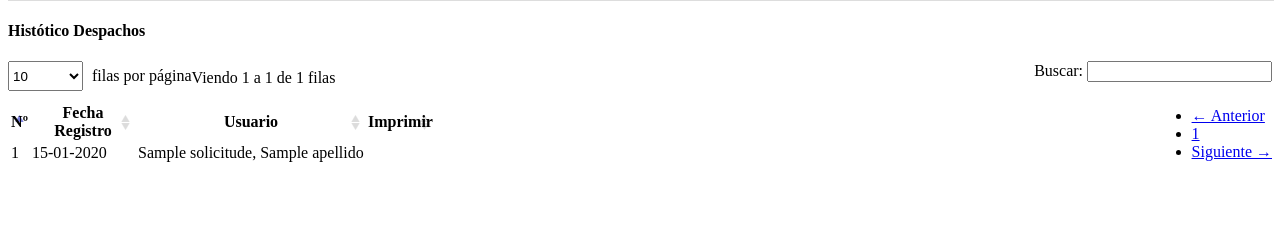
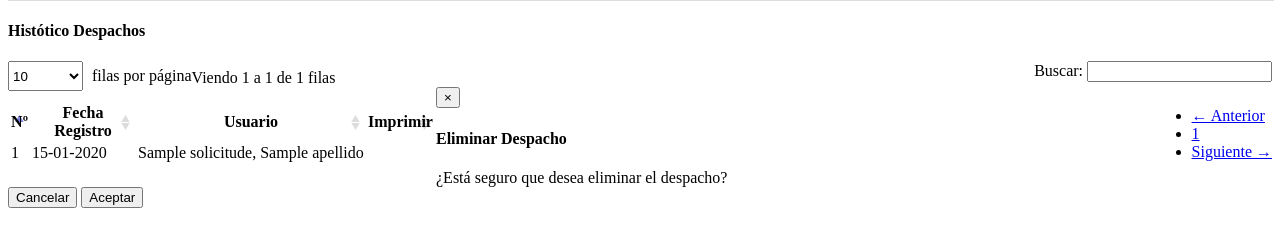
Before and after one commit to emiacc/Tensolite, a CodeIgniter app: the page made by application/views/view_despacho.php in a window 1280 px wide. Shown: the part 523-770 px from the top of the page. Run offline with CodeIgniter, Linux system fonts and the light colour scheme; tables that the repository leaves empty hold one stand-in row (values such as "Sample post"); the template is opened without the code that fills it: most values are stand-ins (such as "Sample title", 1, 10 or a date in 2020); data that the repository does not hold is empty.

Commit message:
eliminar despacho

```diff
--- a/application/views/view_despacho.php
+++ b/application/views/view_despacho.php
@@ -10,6 +10,7 @@
 		padding-left: 8px;
 		padding-right: 0px;
 	}
+	.btn-edit{ display: none !important; }
 </style><?php
 	$max = 0;
 	$min = 9999999;
@@ -495,6 +496,9 @@
 								<th>Fecha Registro</th>
 								<th>Usuario</th>
 								<th>Imprimir</th>
+								<?php if($data['rol']==1): ?>
+									<th>Eliminar</th>
+								<?php endif; ?>
 							</tr>
 						</thead>
 						<tbody>
@@ -507,7 +511,14 @@
 								echo "<td>".$solicitud->id_orden."</td>";
 								echo "<td>".date_format($fechaR,'d-m-Y')."</td>";
 								echo "<td>".$solicitud->nombre.", ".$solicitud->apellido."</td>";
-								echo "<td style='cursor:pointer'><i class='fa fa-print'></i></td>";
+								echo "<td class='print' style='cursor:pointer'><i class='fa fa-print'></i></td>";
+								if($data['rol']==1)
+								{
+									echo "<td class='accion'>
+										<a class='btn btn-warning btn-icon btn-circle btn-sm btn-edit'><i class='fa fa-pencil'></i></a>
+										<a class='btn btn-danger btn-icon btn-circle btn-sm btn-delete'><i class='fa fa-times'></i></a>
+									</td>";
+								}
 								echo "</tr>";
 							}
 						?>
@@ -521,6 +532,29 @@
 
 </div>
 <!-- end #content -->
+
+<!-- modal delete -->
+<div class="modal fade" tabindex="-1" role="dialog" aria-labelledby="myModalLabel" id="modal_delete">
+   <div class="modal-dialog modal-sm" role="document">
+    <div class="modal-content">
+      <div class="modal-header">
+        <button type="button" class="close" data-dismiss="modal" aria-label="Close"><span aria-hidden="true">&times;</span></button>
+        <h4 class="modal-title" id="myModalLabel">Eliminar Despacho</h4>
+      </div>
+      <div class="modal-body">
+        ¿Está seguro que desea eliminar el despacho?
+      </div>
+      <div class="modal-footer">
+        <form method="POST" action="<?=base_url()?>despacho/eliminar">
+        	<input type="hidden" name="id_orden" id="id_orden">
+        	<button type="button" class="btn btn-default" data-dismiss="modal">Cancelar</button>
+        	<button type="submit" class="btn btn-primary">Aceptar</button>
+        </form>
+      </div>
+    </div>
+  </div>
+</div>
+<!-- end modal delete -->
 
 
 <?php $this->load->view('view_scripts') ?>
@@ -589,20 +623,57 @@
 
 		});
 
+		imprimir();
+		acciones();
 
-		$('#data-table tbody').on('click', 'tr', function () {
-	        location.href = '<?= base_url(); ?>despacho/imprimir/'+$(this).attr('id');
-	    });
-		/*
-	    $(window).on('beforeunload', function(event){
-	    	if($('#modal-ingreso').data('bs.modal').isShown == true)
-	    	{
-	    		$("#modal-ingreso").modal('hide');
-				return "Desea abandonar la pagina";
-			}
+		$("ul.pagination").click(function(){
+			imprimir();
+			acciones();
 		});
-*/
 	});
+
+	function imprimir()
+	{
+		$('td.print').click(function () {
+			location.href = '<?= base_url(); ?>despacho/imprimir/'+$(this).parent().attr('id');
+		});
+	}
+
+	function acciones()
+	{
+		<?php if($data['rol']==1): ?>
+			$(".btn-delete").click(function(){
+				$("#id_orden").val($(this).parent().parent().attr("id"));
+				$('#modal_delete').modal('show');
+			});
+
+			$('#modal_delete').on('hidden.bs.modal', function (){ $("#id_orden").val(""); });
+
+			$(".btn-edit").click(function(){
+				var padre = $(this).parent().parent();
+				$("#id_materia").val(padre.data("materia"));
+				$("#id_ingreso").val(padre.data("ingreso"));
+
+				$("#inputNroFactura_edit").val(padre.children(".remito").text());
+				$("#inputCantidadIngreso_edit").val(padre.children(".cantidad").text());
+				$("#inputPrecio_edit").val($(this).parent().data("precio"));
+
+				var id_prov = padre.children(".proveedor").data("proveedor");
+				$("#selectProveedorIngreso_edit").val(id_prov);
+
+				$('#modal_edit').modal('show');
+			});
+
+			$('#modal_edit').on('hidden.bs.modal', function (){
+				$("#id_materia").val("");
+				$("#id_ingreso").val("");
+				$("#inputNroFactura_edit").val("");
+				$("#inputCantidadIngreso_edit").val("");
+				$("#inputPrecio_edit").val("");
+			});
+		<?php endif; ?>
+	}
+
 
 	function isNaturalNumber(n) {
 	    n = n.toString(); // force the value incase it is not
```
Also changed, not shown: application/controllers/despacho.php (+16 -0 lines), application/models/model_deposito.php (+13 -0 lines), application/models/model_produccion.php (+11 -0 lines).
